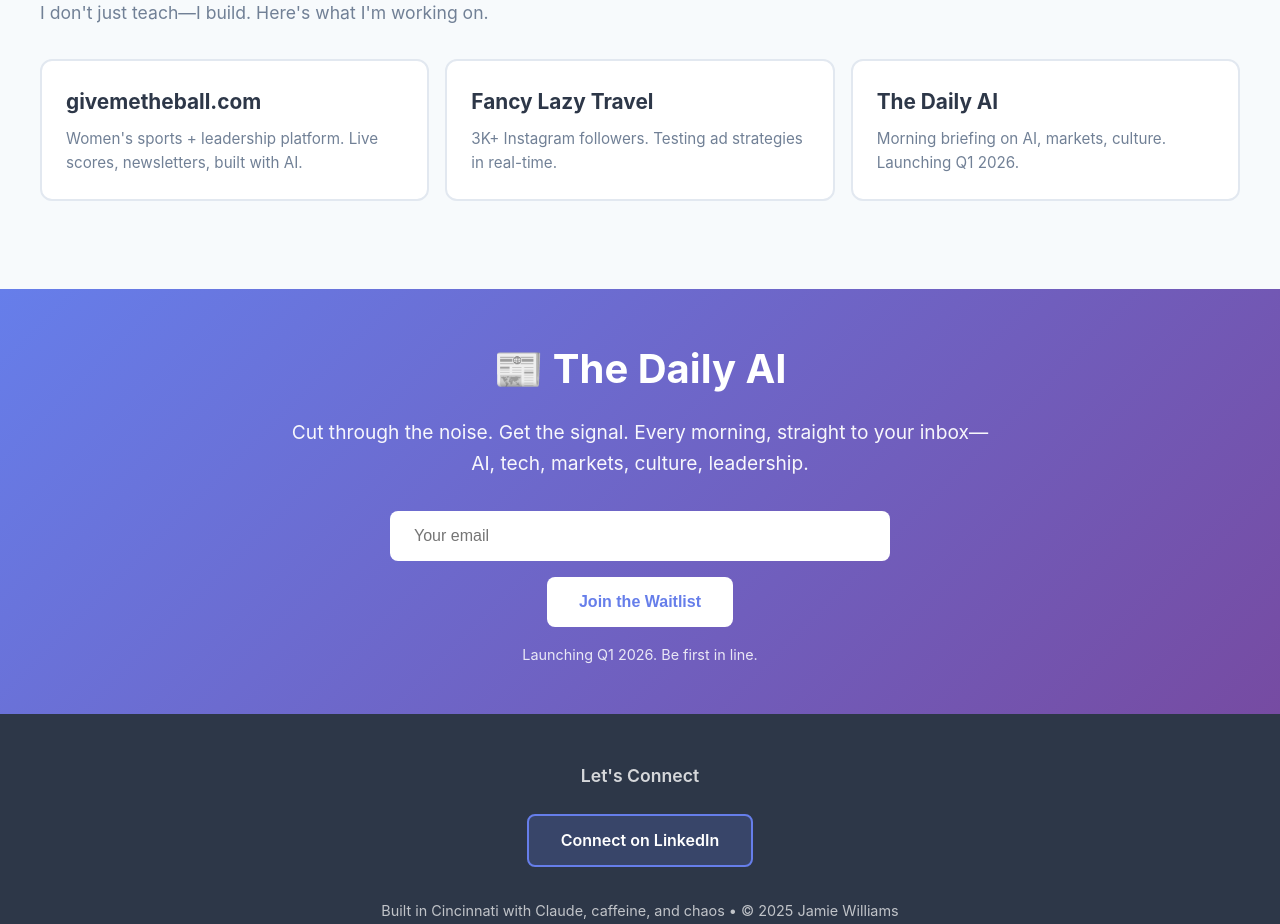
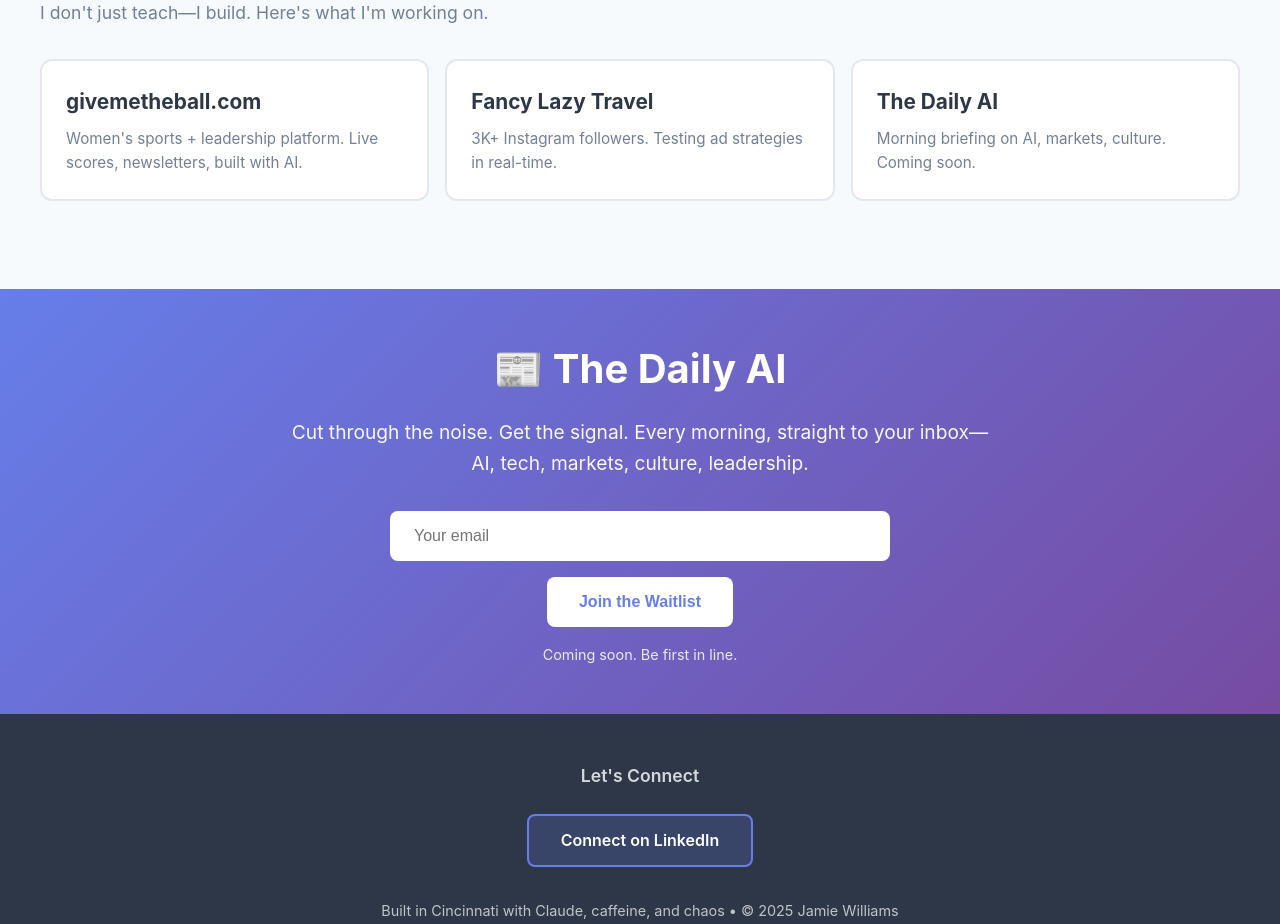
Before and after one commit to givemetheballai-debug/Buildwithjamie, a Next.js app: page / in a window 1280 px wide. Shown: the part 1560-2484 px from the top of the page. Built offline with nearby package versions, Linux system fonts and the light colour scheme.

Commit message:
Update page.js

```diff
--- a/app/page.js
+++ b/app/page.js
@@ -309,7 +309,7 @@ export default function Home() {
                 The Daily AI
               </h3>
               <p style={{fontSize: '0.95rem', color: '#718096', lineHeight: '1.6'}}>
-                Morning briefing on AI, markets, culture. Launching Q1 2026.
+                Morning briefing on AI, markets, culture. Coming soon.
               </p>
             </div>
           </div>
@@ -368,7 +368,7 @@ export default function Home() {
             </button>
           </form>
           <p style={{fontSize: '0.9rem', marginTop: '1rem', opacity: '0.85'}}>
-            Launching Q1 2026. Be first in line.
+            Coming soon. Be first in line.
           </p>
         </div>
       </section>
```
